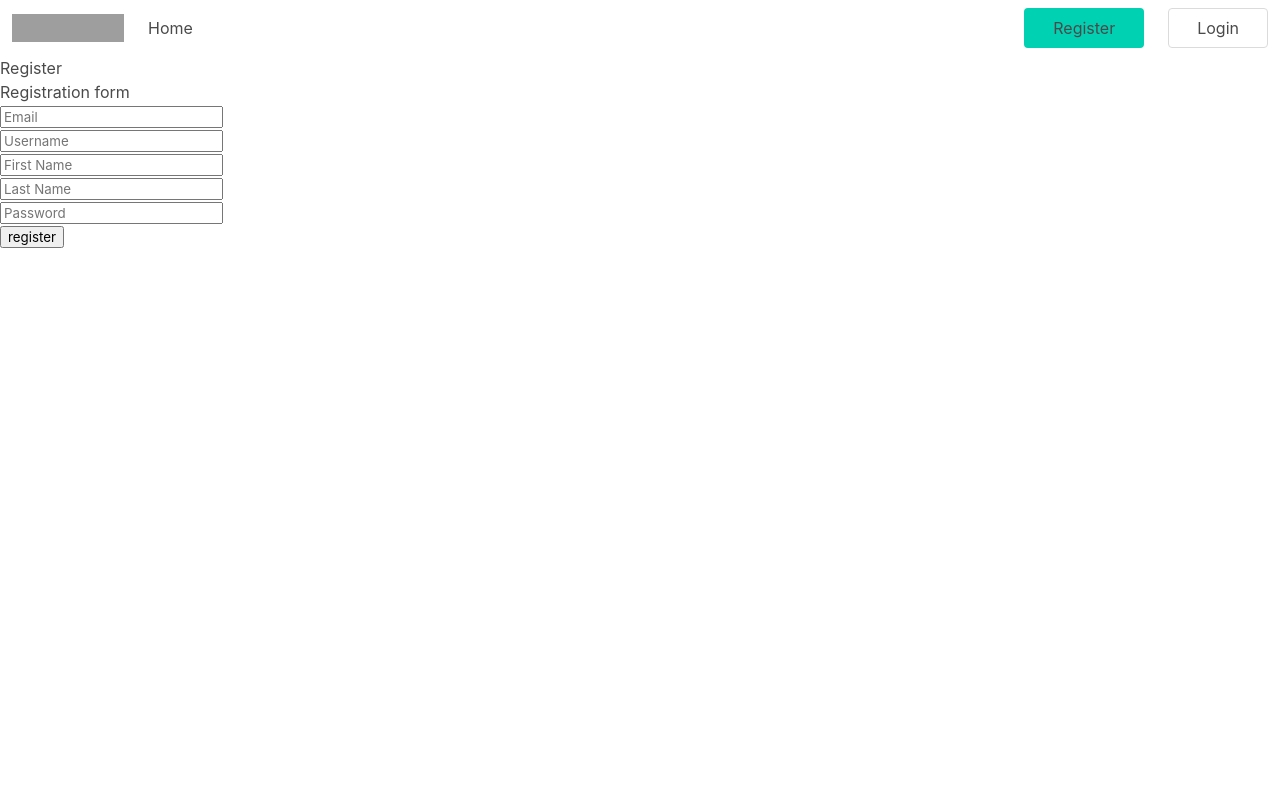
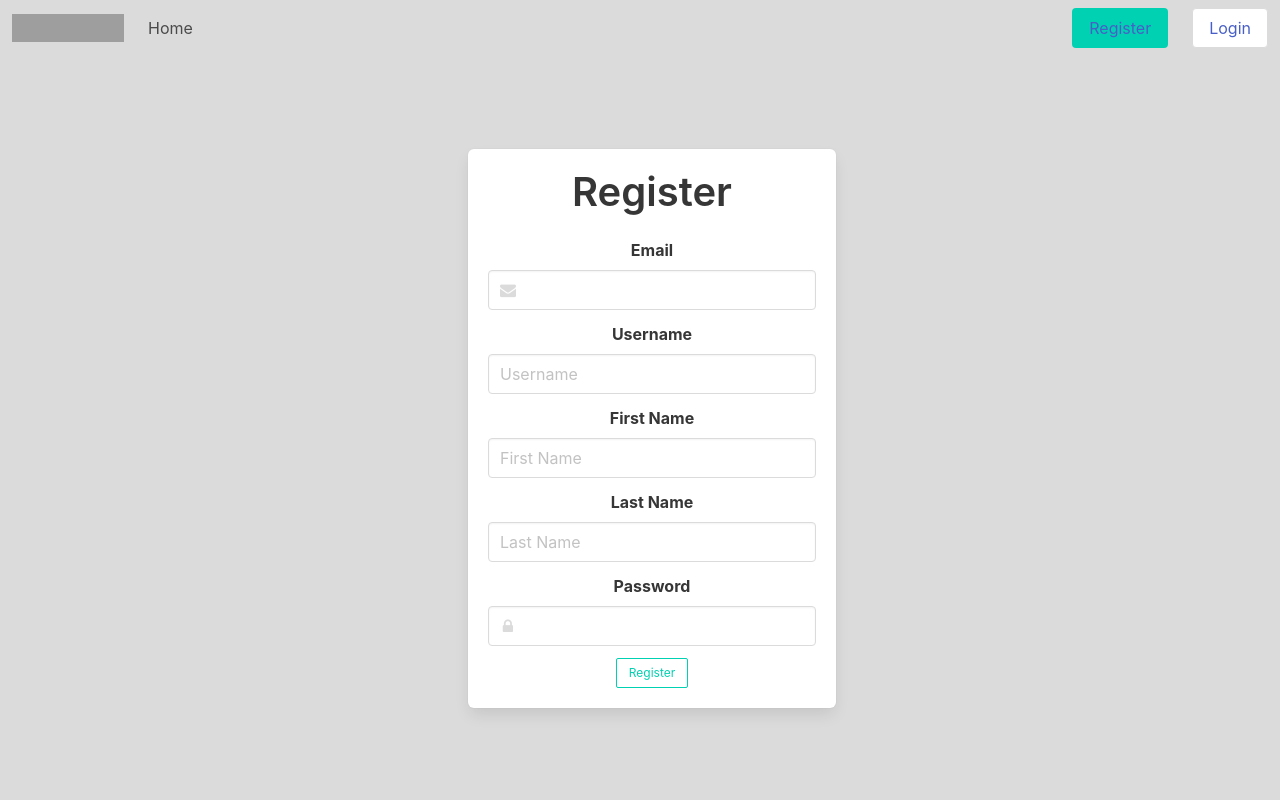
Before and after one commit to ivario123/D0018E-e-comerce, a Flask app: page /register in a window 1280 px wide. Run offline with Flask 2, Linux system fonts and the light colour scheme; parts of the project's set-up code (start-up, migrations or seed data) failed here and were passed over; grey boxes are pictures that could not be loaded.

Commit message:
some type of UI working

```diff
--- a/src/admin.py
+++ b/src/admin.py
@@ -24,7 +24,7 @@ def callback_non_admin():
 
 
 @admin.route("/create_product", methods=["GET", "POST"])
-@admin_required()
+#@admin_required()
 def create_product():
     print(request.data)
     if request.method == "POST":
--- a/src/app.py
+++ b/src/app.py
@@ -29,15 +29,38 @@ product page, etc.
 """
 
 
+class CategoryGroup:
+    def __init__(self, name, categories):
+        self.name = name
+        self.categories = categories
+
+
 @app.route("/")
 def index():
     if session.get("logged_in", False) == False:
         return redirect(url_for("login.login"))
+
+    """
+    This is just testing data
+    """
     session["title"] = "Bolaget eller nått"
     #items = get_item_by_name(ProductName="Goldstrike")
+    category_groups = [
+        CategoryGroup("Druva", [
+            "Albariño",
+            "Arneis",
+            "Assyrtiko",
+            "Barbera",
+        ]),
+        CategoryGroup("Förslutning", [
+            "Kork",
+            "Kapsyl",
+            "Kapsyl med kork",
+        ]),
+    ]
     items = get_all_items()
     print(items)
-    return render_template("index.html", user=current_user, items=items)
+    return render_template("index.html", user=current_user, items=items, category_groups=category_groups)
 
 
 if __name__ == "__main__":
--- a/src/sql/inventory.py
+++ b/src/sql/inventory.py
@@ -25,8 +25,6 @@ def create_item(ProductName, ProductDescription, Price, Image, Inventory, sql_qu
     cursor.execute(
         sql_query, (ProductName, ProductDescription, Price, Image, Inventory))
     # Check if the item was created
-    if not get_item_by_name(ProductName):
-        return False
     return True
 
 
--- a/static/css/base.css
+++ /dev/null
@@ -1,31 +0,0 @@
-/* Placeholder css, lifted from w3schools */
-
-.header {
-    list-style-type: none;
-    margin: 0;
-    padding: 0;
-    overflow: hidden;
-    background-color: #333;
-}
-
-.header li {
-    float: left;
-}
-
-.header li a {
-    display: block;
-    color: white;
-    text-align: center;
-    padding: 14px 16px;
-    text-decoration: none;
-}
-
-/* The selected link is always black */
-.header li#selected a {
-    background-color: #111;
-}
-
-/* Change the link color to #111 (black) on hover */
-.header li a:hover {
-    background-color: #111;
-}
--- a/templates/base.html
+++ b/templates/base.html
@@ -11,82 +11,41 @@
     <meta charset="UTF-8">
     <meta http-equiv="X-UA-Compatible" content="IE=edge">
     <meta name="viewport" content="width=device-width, initial-scale=1.0">
-    <link rel="stylesheet" href="../static/css/base.css">
     <link rel="stylesheet" href="https://cdn.jsdelivr.net/npm/bulma@0.9.3/css/bulma.min.css">
+    <link rel="stylesheet" href="https://cdnjs.cloudflare.com/ajax/libs/font-awesome/4.7.0/css/font-awesome.min.css">
     <title>{{session["title"]}}</title>
     {% block head %}
 
     {% endblock %}
 </head>
 
-<body>
-    <!-- More or less lifted from the guide on bulmas main page-->
-    <nav class="navbar" role="navigation" aria-label="main navigation">
-        <div class="navbar-brand">
-            <a class="navbar-item" href="/">
-                <img src="https://sb-web-ecommerce-cms.azureedge.net/4a51ce/globalassets/logo.svg?q=75&w=2000"
-                    width="112" height="28">
-            </a>
+<body class="has-background-grey-lighter">
+    <div class="hero has-background-grey-lighter is-fullheight">
+        <div class="hero-head">
+            {% include "jinja_macros/navbar.html" %}
         </div>
-        <div id="navbarBasicExample" class="navbar-menu">
-            <div class="navbar-start">
-                <!-- This one is useless, just here as a placeholder for search and similar -->
-                <a href="/" class="navbar-item">
-                    Home
-                </a>
-            </div>
-            <div class="navbar-end">
-                {% if session["admin"] %}
-                <div class="navbar-item">
-                    <div class="buttons">
-                        <div class="button is-secondary">
-                            <a href="/admin">
-                                Admin
-                            </a>
-                        </div>
+        <div class="hero-body">
+            <div class="container">
+                {% block content %}
+                <div class="columns">
+                    <div class="column is-3 is-fixed center">
+                        <aside class="menu is-centered">
+                            {%block sidebar %}
+                            {% endblock %}
+                        </aside>
+                    </div>
+                    <div class="column is-9" style="max-height:fit-content; overflow-x:hidden; overflow-y:scroll; ">
+                        {% block listings %}
+
+                        {% endblock %}
                     </div>
                 </div>
-                {% endif %}
-                {% if session["logged_in"] %}
-                <div class="navbar-item">
-                    <div class="buttons">
-                        <div class="button is-primary">
-                            <a href="/logout" class="navbar-item">
-                                Logout
-                            </a>
-                        </div>
-                    </div>
-                </div>
-                {% else %}
-                <div class="navbar-item">
-                    <div class="buttons">
-                        <div class="button is-primary">
-                            <a href="/regster" class="navbar-item">
-                                Register
-                            </a>
-                        </div>
-                    </div>
-                </div>
-                <div class="navbar-item">
-                    <div class="buttons">
-                        <div class="button is-secondary">
-                            <a href="/login" class="navbar-item">
-                                Login
-                            </a>
-                        </div>
-                    </div>
-                </div>
-                {% endif %}
+                {% endblock %}
             </div>
-    </nav>
-    <div class="columns is-centered">
-        <div class="column center">
-            {% block content %}
-
-            {% endblock %}
+            <div class="columns">
+            </div>
         </div>
     </div>
-
 </body>
 
 </html>
--- /dev/null
+++ b/templates/jinja_macros/form.html
@@ -0,0 +1,48 @@
+{%- macro form_field(name,id,type)%}
+<div class="field">
+    <p class="label">{{name}}</p>
+    <input class="input" type="{{type}}" id="{{id}}" placeholder="{{name}}">
+</div>
+{%- endmacro %}
+
+<!--
+
+    Meant to be used with font awesome icons
+-->
+{%- macro form_field_with_icon(name,id,type,icon_left="",icon_right="")%}
+<div class="field">
+    {% set ns = namespace(class = "") %}
+    {% if icon_left %}
+    {% set ns.class = "has-icons-left" %}
+    {% endif %}
+    {% if icon_right %}
+    {% set ns.class = ns.class + " has-icons-right" %}
+    {% endif %}
+
+    <p class="control {{ns.class}}">
+        <input class="input" id="{{id}}" type="{{type}}" placeholder="{{Name}}">
+        {% if icon_left %}
+        <span class="icon is-small is-left">
+            <i class="{{icon_left}}"></i>
+        </span>
+        {% endif %}
+        {% if icon_right %}
+        <span class="icon is-small is-right">
+            <i class="{{icon_right}}"></i>
+        </span>
+        {% endif %}
+    </p>
+</div>
+
+{%- endmacro %}
+
+{%- macro form_button(name,onclick,extra_class_args="")%}
+<button class="button is-primary is-outlined is-small {{extra_class_args}}" type="submit"
+    onclick="{{onclick}}">{{name}}</button>
+{%- endmacro %}
+
+{%- macro form_title(title)%}
+<div class="title has-text-centered is-size-2">
+    {{title}}
+</div>
+{%- endmacro %}
--- /dev/null
+++ b/templates/jinja_macros/navbar.html
@@ -0,0 +1,42 @@
+{%- macro navbar_button(title,url,class="is-secondary") -%}
+<div class="navbar-item">
+    <div class="buttons">
+        <div class="button {{class}}">
+            <a href="{{url}}">
+                {{title}}
+            </a>
+        </div>
+    </div>
+</div>
+{%-endmacro%}
+
+
+
+<!-- More or less lifted from the guide on bulmas main page-->
+<nav class="navbar has-background-grey-lighter" role="navigation" aria-label="main navigation">
+    <div class="navbar-brand">
+        <a class="navbar-item" href="/">
+            <img src="https://sb-web-ecommerce-cms.azureedge.net/4a51ce/globalassets/logo.svg?q=75&w=2000" width="112"
+                height="28">
+        </a>
+    </div>
+    <div id="navbarBasicExample" class="navbar-menu">
+        <div class="navbar-start">
+            <a href="/" class="navbar-item">
+                Home
+            </a>
+            {% block navbar %}
+            {% endblock %}
+        </div>
+        <div class="navbar-end">
+            {% if session["admin"] %}
+            {{ navbar_button("Admin","/admin") }}
+            {% endif %}
+            {% if session["logged_in"] %}
+            {{ navbar_button("Logout","/logout","is-primary") }}
+            {% else %}
+            {{ navbar_button("Register","/register",class="is-primary") }}
+            {{ navbar_button("Login","/login") }}
+            {% endif %}
+        </div>
+</nav>
--- a/templates/register.html
+++ b/templates/register.html
@@ -1,35 +1,32 @@
-
 {%extends "base.html"%}
 {%block head%}
 <script src="../static/js/login.js"></script>
 {%endblock%}
+{% from "jinja_macros/form.html" import form_field,form_button,form_title,form_field_with_icon %}
+
 
 {%block content%}
-<h1>Register</h1>
-<div>
-    <h3>
-        Registration form
-    </h3>
 
-    <ul>
-        <li>
-            <input type="text" id="email" placeholder="Email">
-        </li>
-        <li>
-            <input type="text" id="username" placeholder="Username">
-        </li>
-        <li>
-            <input type="text" id="name" placeholder="First Name">
-        </li>
-        <li>
-            <input type="text" id="surname" placeholder="Last Name">
-        </li>
-        <li>
-            <input type="password" id="pass" placeholder="Password">
-        </li>
-        <li>
-            <button type="submit" onclick="register()">register</button>
-        </li>
-    </ul>
+
+<div class="columns is-centered">
+    <div class="column is-4">
+        <div class="box">
+            {{form_title("Register")}}
+            <div class="has-text-centered is-vertical">
+
+                <p class="label">Email</p>
+                {{form_field_with_icon("Email","email","text",icon_left="fa fa-envelope")}}
+                {{form_field("Username","username","text")}}
+                {{form_field("First Name","name","text")}}
+                {{form_field("Last Name","surname","text")}}
+                <p class="label">Password</p>
+                {{form_field_with_icon("Password","pass","password",icon_left="fa fa-lock")}}
+                {{form_button("Register","submit()")}}
+            </div>
+        </div>
+    </div>
 </div>
 {%endblock%}
+
+{%block listings%}
+{%endblock%}
```
Also changed, not shown: templates/admin/create_product.html (+61 -22 lines), templates/index.html (+30 -7 lines), templates/jinja_macros/product_listing.html (+20 -6 lines), templates/login.html (+18 -8 lines), 1 other file.
